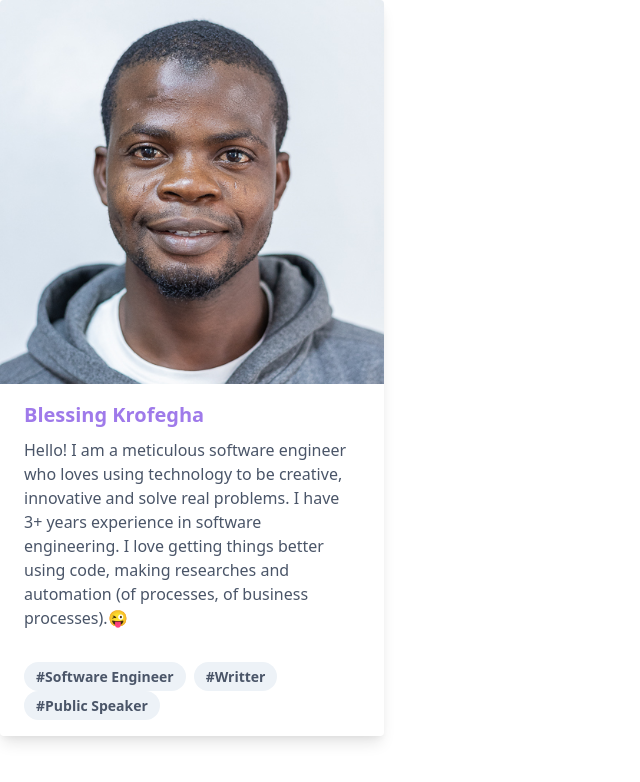
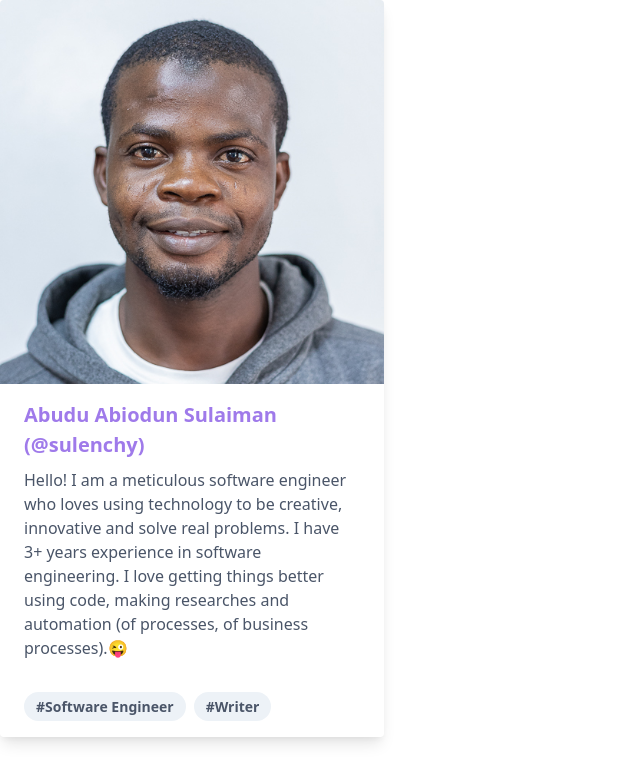
Before and after one commit to sulenchy/portfolio, a React (Create React App) app: page / in a window 1280 px wide. Shown: the top 782 px of the page, without its empty margins (0-640 px from the left). Built offline with nearby package versions, Linux system fonts and the light colour scheme; the HTML template or start-up script is replaced by a standard one.

Commit message:
reinstall dependencies

```diff
--- a/src/App.js
+++ b/src/App.js
@@ -6,7 +6,7 @@
       <img className="" src={require('./profile.jpg')} alt="Display" />
       <div className="px-6 py-4">
         <div className="font-bold text-purple-500 text-xl mb-2">
-          Blessing Krofegha
+          Abudu Abiodun Sulaiman (@sulenchy)
         </div>
         <p className="text-gray-700 text-base">
         Hello! I am a meticulous software engineer who loves using technology to be creative, innovative and solve real problems. I have 3+ years experience in software engineering. I love getting things better using code, making researches and automation (of processes, of business processes).<span></span>😜
@@ -14,8 +14,7 @@
       </div>
       <div className="px-6 py-4">
         <span className="inline-block bg-gray-200 rounded-full px-3 py-1 text-sm font-semibold text-gray-700 mr-2">#Software Engineer</span>
-        <span className="inline-block bg-gray-200 rounded-full px-3 py-1 text-sm font-semibold text-gray-700 mr-2">#Writter</span>
-        <span className="inline-block bg-gray-200 rounded-full px-3 py-1 text-sm font-semibold text-gray-700 mr-2">#Public Speaker</span>
+        <span className="inline-block bg-gray-200 rounded-full px-3 py-1 text-sm font-semibold text-gray-700 mr-2">#Writer</span>
       </div>
     </div>
   );
```
Also changed, not shown: 6 other files (tests, documents, lock files or other folders).
